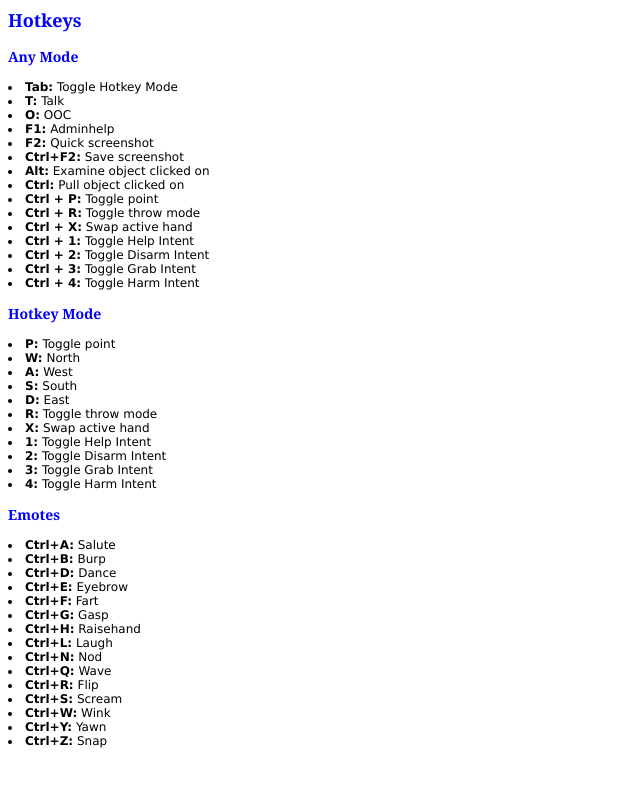
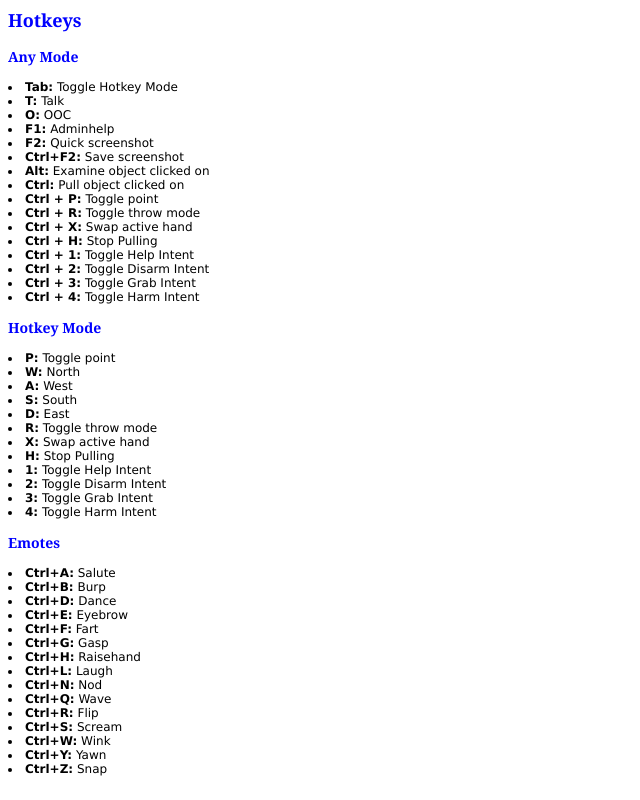
Before and after one commit to kachnov/44BR13, a website: page browserassets/html/admin/hotkeys.html in a window 1280 px wide. Shown: the whole page, without its empty margins (0-640 px from the left). Drawn offline with Linux system fonts and the light colour scheme.

Commit message:
adds Ctrl+H/H to stop pulling

```diff
--- a/browserassets/html/admin/hotkeys.html
+++ b/browserassets/html/admin/hotkeys.html
@@ -45,6 +45,7 @@
         <li><strong>Ctrl + P:</strong> Toggle point</li>
         <li><strong>Ctrl + R:</strong> Toggle throw mode</li>
         <li><strong>Ctrl + X:</strong> Swap active hand</li>
+        <li><strong>Ctrl + H:</strong> Stop Pulling</li>
         <li><strong>Ctrl + 1:</strong> Toggle Help Intent</li>
         <li><strong>Ctrl + 2:</strong> Toggle Disarm Intent</li>
         <li><strong>Ctrl + 3:</strong> Toggle Grab Intent</li>
@@ -57,6 +58,7 @@
         <li><strong>D:</strong> East</li>
         <li><strong>R:</strong> Toggle throw mode</li>
         <li><strong>X:</strong> Swap active hand</li>
+        <li><strong>H:</strong> Stop Pulling</li>
         <li><strong>1:</strong> Toggle Help Intent</li>
         <li><strong>2:</strong> Toggle Disarm Intent</li>
         <li><strong>3:</strong> Toggle Grab Intent</li>
```
Also changed, not shown: 3 other files.
